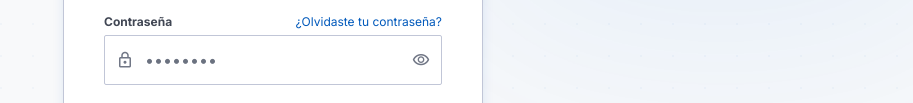
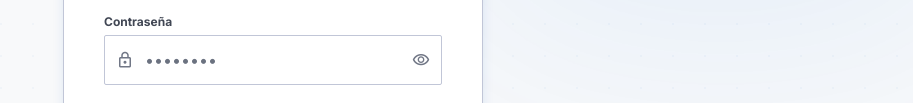
Before and after one commit to JoseGiit/SerenityTalent, a website: page public/index.html in a window 1280 px wide. Shown: the part 280-383 px from the top of the page, without its empty margins (367-1280 px from the left). Drawn offline with nearby package versions, Linux system fonts and the light colour scheme.

Commit message:
Quitar el "Olvido su contraseña"

```diff
--- a/public/index.html
+++ b/public/index.html
@@ -350,7 +350,6 @@
                 <div class="flex flex-col gap-xs">
                     <div class="flex justify-between items-center">
                         <label class="font-body-sm text-body-sm font-bold text-on-surface-variant" for="password">Contraseña</label>
-                        <a class="font-body-sm text-body-sm text-primary hover:underline transition-all" href="#">¿Olvidaste tu contraseña?</a>
                     </div>
 
                     <div class="relative">
```
